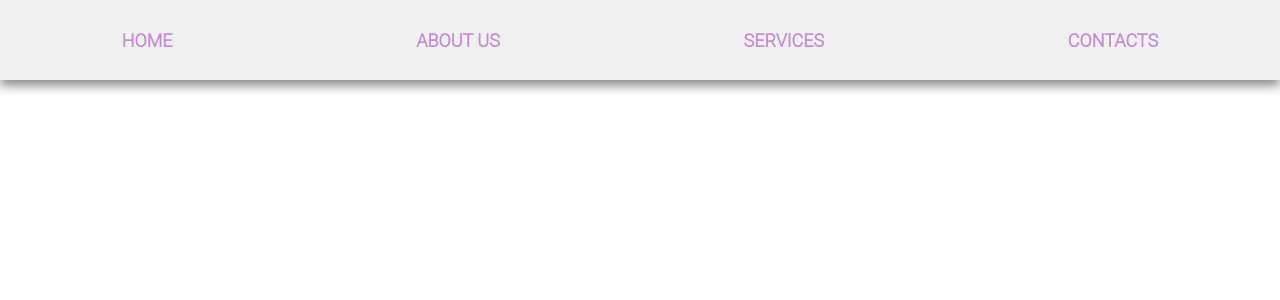
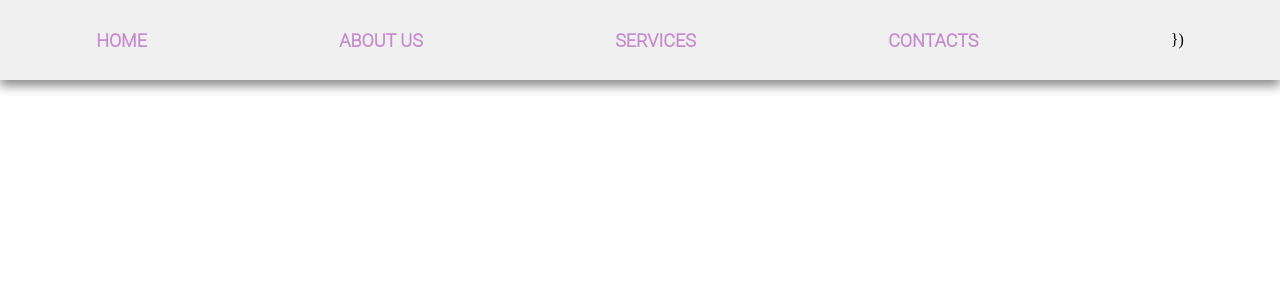
Before and after one commit to SergijPSO/headerReact, a React (Create React App) app: page / in a window 1280 px wide. Shown: the top 300 px of the page. Built offline with nearby package versions, Linux system fonts and the light colour scheme.

Commit message:
Logic updated components was changed to functional

```diff
--- a/src/components/Header/Header.js
+++ b/src/components/Header/Header.js
@@ -1,36 +1,11 @@
 import React from 'react';
-import ItemLIst from '../ItemList/ItemLIst';
+import ItemList from '../ItemList/ItemList';
+
 import './Header.css';
 
-class Header extends React.Component {
-
-  render() {
-    const menuItems = [
-      {
-        name: "Home",
-        id:''
-      },
-      {
-        name: "About Us",
-        id:''
-      },
-      {
-        name: "Services",
-        id:''
-      },
-      {
-        name: "Contacts",
-        id:''
-      }
-
-    ];
-
-    return(
-      <nav className="header-menu" >
-      <ItemLIst items={menuItems}/>
-      </nav>
-    )
-  }
+function Header(props){
+  return <ItemList />
 }
 
-export default Header;
+
+export default Header
--- a/src/components/ItemList/ItemLIst.js
+++ /dev/null
@@ -1,17 +0,0 @@
-import React from 'react';
-
-import ItemMenu from '../ItemMenu/ItemMenu'
-
-
-
-export default class ItemLIst extends React.Component {
-
-  render() {
-    let itemsArr = this.props.items
-
-    return(
-      <ItemMenu itemsArr = {itemsArr} className="menu-item"/>
-    )
-  }
-
-}
--- /dev/null
+++ b/src/components/ItemList/ItemList.js
@@ -0,0 +1,45 @@
+import React from 'react';
+import "../ItemMenu/ItemMenu.css"
+
+function ItemList(props) {
+
+  const menuItems = [
+    {
+      name: "Home",
+      id:''
+    },
+    {
+      name: "About Us",
+      id:''
+    },
+    {
+      name: "Services",
+      id:''
+    },
+    {
+      name: "Contacts",
+      id:''
+    }
+
+  ];
+
+
+  let key= 0;
+
+  return(
+    <div className="header-menu">
+
+      {menuItems.map(el => {
+        return(
+          <p className="menu-item" key = {key++}>{el.name}</p>
+        )
+
+      })}
+    })
+
+
+    </div>
+  )
+}
+
+export default ItemList
--- a/src/components/ItemMenu/ItemMenu.js
+++ b/src/components/ItemMenu/ItemMenu.js
@@ -1,43 +1,10 @@
 import React from 'react';
-
 import './ItemMenu.css'
 
+function ItemMenu(props) {
 
-class ItemMenu extends React.Component {
+ return  console.log(props)
 
-  constructor(props){
-    super(props)
-
-    this.state = {
-      isActive: false
-    }
-
-  }
-
-  handleClick = () => {
-    this.setState(state=> ({
-      isActive: !state.isActive
-    }));
-  }
-
-  render() {
-    let key = 0;
-
-    let className = this.props.className;
-
-    return(
-
-      this.props.itemsArr.map(item => {
-
-        (!this.state.isActive) ? className = this.props.className : className = "active-item";
-
-          return(
-          <span className={className} key={key++} onClick={this.handleClick}>{item.name}</span>
-
-        )
-      })
-    )
-  }
 }
 
-export default ItemMenu
+export default ItemMenu;
```
